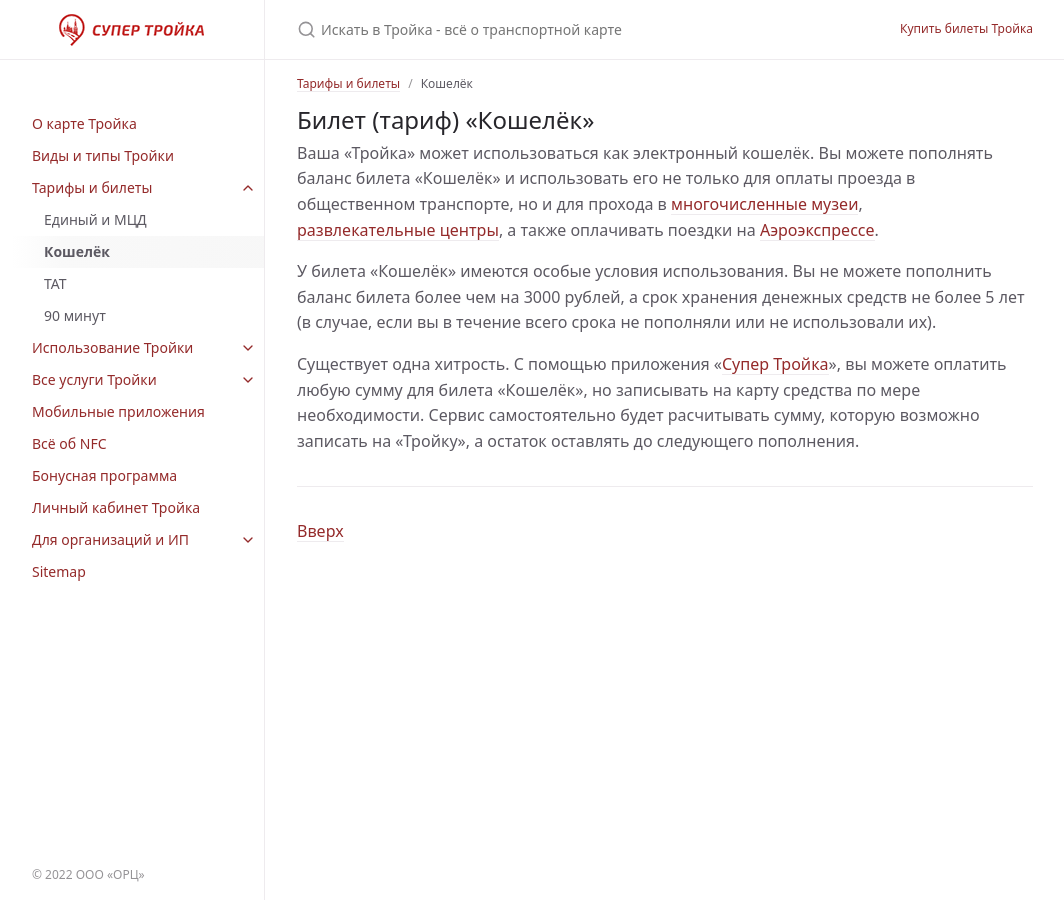
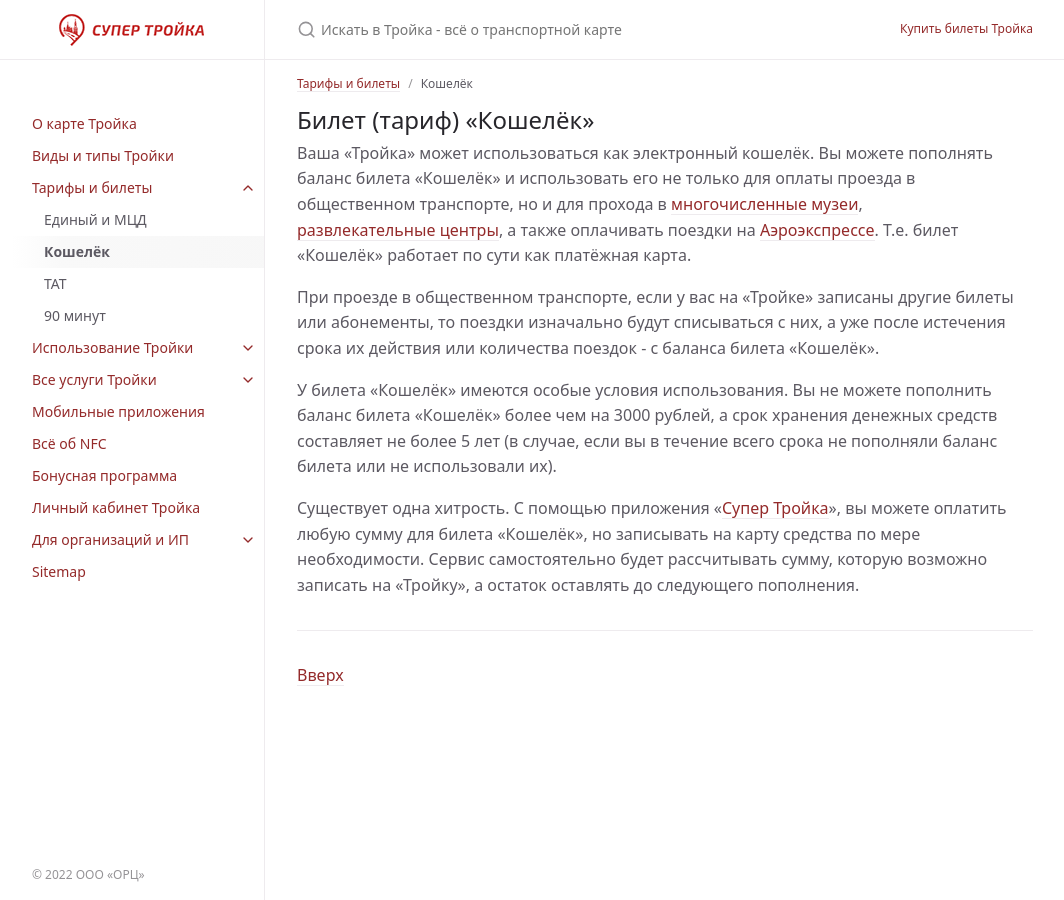
Before and after one commit to InvoiceBox/wiki.supertroika.ru, a Jekyll site: the page built from docs/tickets/purse.md, in a window 1280 px wide. Shown: the whole page, without its empty margins (107-1171 px from the left). Built offline with Jekyll 4.4.1, drawn with Linux system fonts in a browser that asks for light colours.

Commit message:
Purse update

```diff
--- a/docs/tickets/purse.md
+++ b/docs/tickets/purse.md
@@ -11,12 +11,17 @@ date: 2022-05-05 15:21:00 +0300
 Ваша «Тройка» может использоваться как электронный кошелёк. Вы можете пополнять баланс
 билета «Кошелёк» и использовать его не только для оплаты проезда в общественном транспорте,
 но и для прохода в [многочисленные музеи](/docs/services/museums/), [развлекательные центры](/docs/services/entertainment/),
-а также оплачивать поездки на [Аэроэкспрессе](/docs/services/aeroexpress/).
+а также оплачивать поездки на [Аэроэкспрессе](/docs/services/aeroexpress/). Т.е. билет «Кошелёк»
+работает по сути как платёжная карта.
+
+При проезде в общественном транспорте, если у вас на «Тройке» записаны другие билеты или абонементы,
+то поездки изначально будут списываться с них, а уже после истечения срока их действия или количества
+поездок - с баланса билета «Кошелёк».
 
 У билета «Кошелёк» имеются особые условия использования. Вы не можете пополнить баланс билета
-более чем на 3000 рублей, а срок хранения денежных средств не более 5 лет (в случае, если вы
-в течение всего срока не пополняли или не использовали их).
+«Кошелёк» более чем на 3000 рублей, а срок хранения денежных средств составляет не более 5 лет
+(в случае, если вы в течение всего срока не пополняли баланс билета или не использовали их).
 
 Существует одна хитрость. С помощью приложения «[Супер Тройка](/docs/apps/)», вы можете оплатить любую сумму
 для билета «Кошелёк», но записывать на карту средства по мере необходимости. Сервис самостоятельно
-будет расчитывать сумму, которую возможно записать на «Тройку», а остаток оставлять до следующего пополнения.
+будет рассчитывать сумму, которую возможно записать на «Тройку», а остаток оставлять до следующего пополнения.
```
